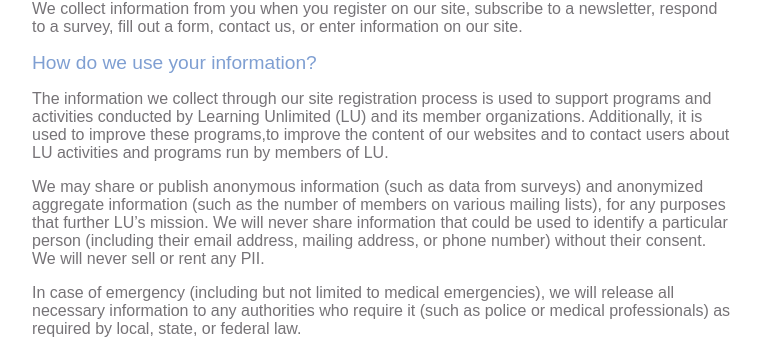
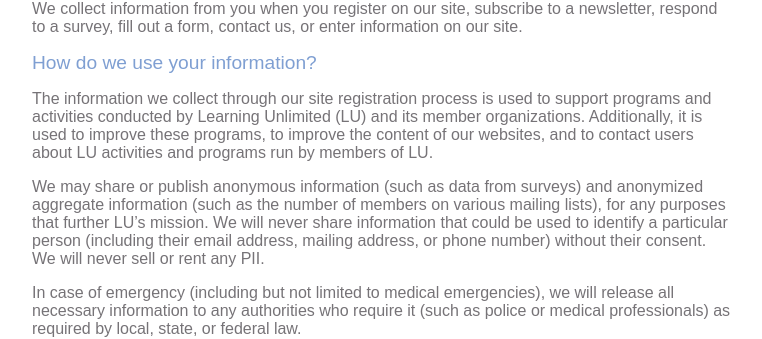
Before and after one commit to learning-unlimited/learning-unlimited.github.io, a Jekyll site: the page built from _about/privacy.md, in a window 1280 px wide and 900 px high, scrolled down 377 px. Shown: the part 170-509 px from the top of the window, without its empty margins (250-1012 px from the left). Built offline with Jekyll 4.4.1, drawn with Linux system fonts in a browser that asks for light colours.

Commit message:
fix typos

```diff
--- a/_about/privacy.md
+++ b/_about/privacy.md
@@ -20,7 +20,7 @@
 
 ## How do we use your information?
 
-The information we collect through our site registration process is used to support programs and activities conducted by Learning Unlimited (LU) and its member organizations. Additionally, it is used to improve these programs,to improve the content of our websites and to contact users about LU activities and programs run by members of LU.
+The information we collect through our site registration process is used to support programs and activities conducted by Learning Unlimited (LU) and its member organizations. Additionally, it is used to improve these programs, to improve the content of our websites, and to contact users about LU activities and programs run by members of LU.
 
 We may share or publish anonymous information (such as data from surveys) and anonymized aggregate information (such as the number of members on various mailing lists), for any purposes that further LU's mission. We will never share information that could be used to identify a particular person (including their email address, mailing address, or phone number) without their consent. We will never sell or rent any PII.
 
```
